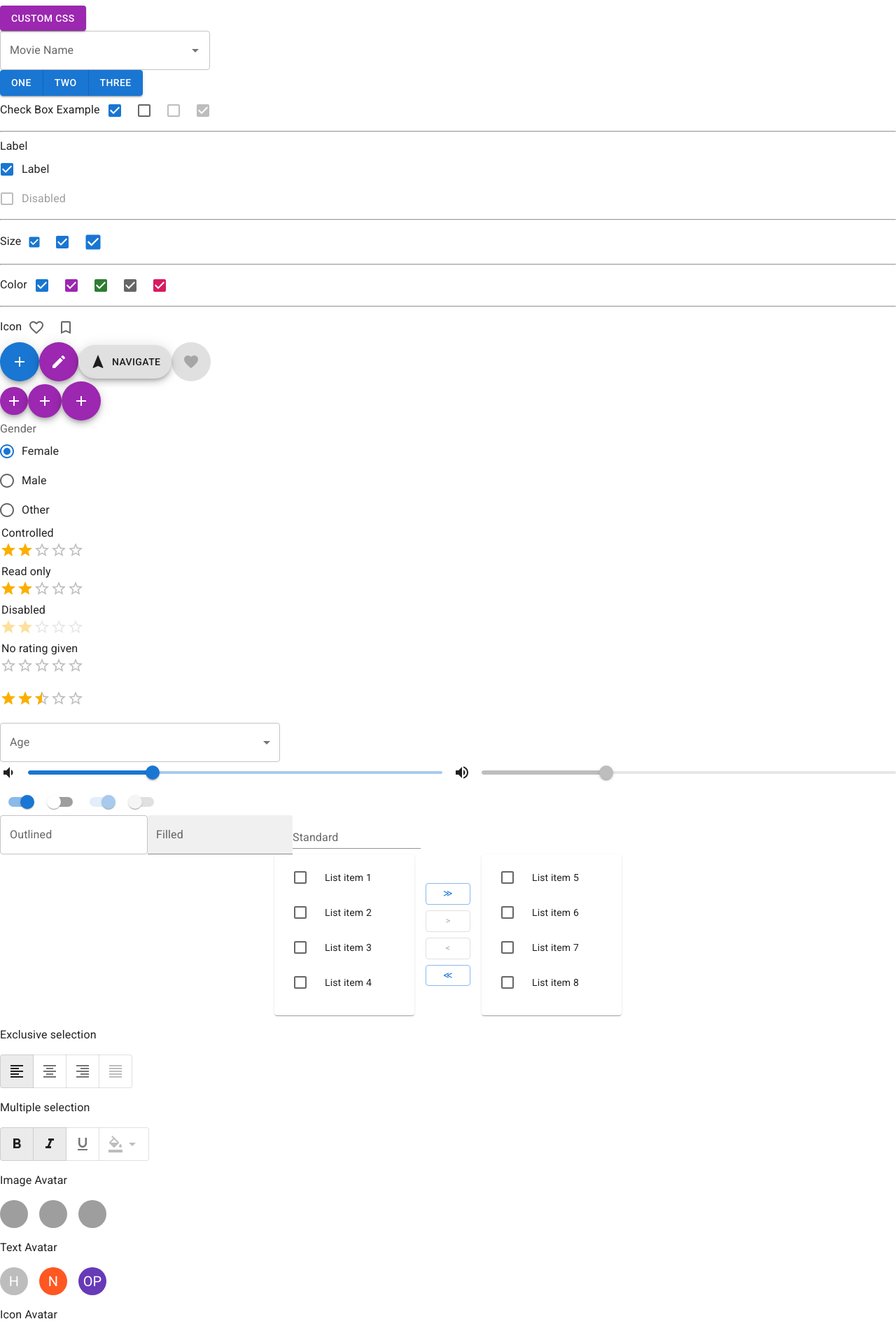
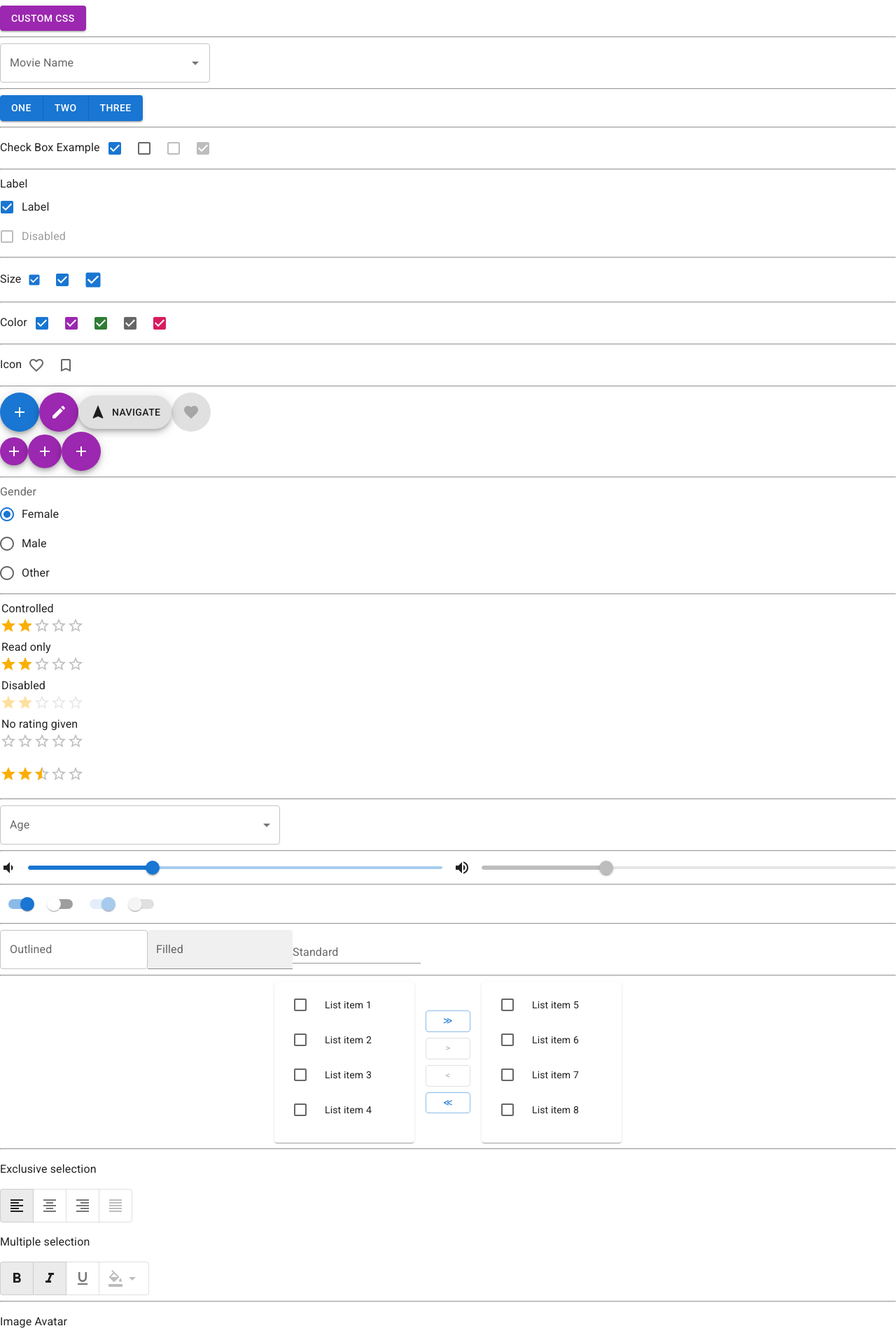
Before and after one commit to iampooran/materialui, a React (Create React App) app: page / in a window 1280 px wide. Shown: the part 520-2425 px from the top of the page at 70% size. Built offline with nearby package versions, Linux system fonts and the light colour scheme; grey boxes are pictures that could not be loaded.

Commit message:
Changes Made

```diff
--- a/src/Inputs.jsx
+++ b/src/Inputs.jsx
@@ -16,18 +16,31 @@ const Inputs = () => {
   return (
     <div>
       <ButtonExample />
+      <hr />
       <AutoCompleteExample />
+      <hr />
       <ButtonGroupExample />
+      <hr />
       <CheckBoxExample />
+      <hr />
       <FloatingActionButtonExample />
+      <hr />
       <RadioGroupExample />
+      <hr />
       <RatingExample />
+      <hr />
       <SelectExample />
+      <hr />
       <SliderExample />
+      <hr />
       <SwitchExample />
+      <hr />
       <TextFieldExample />
+      <hr />
       <TransferListExample />
+      <hr />
       <ToggleButtonExample />
+      <hr />
     </div>
   );
 };
```
